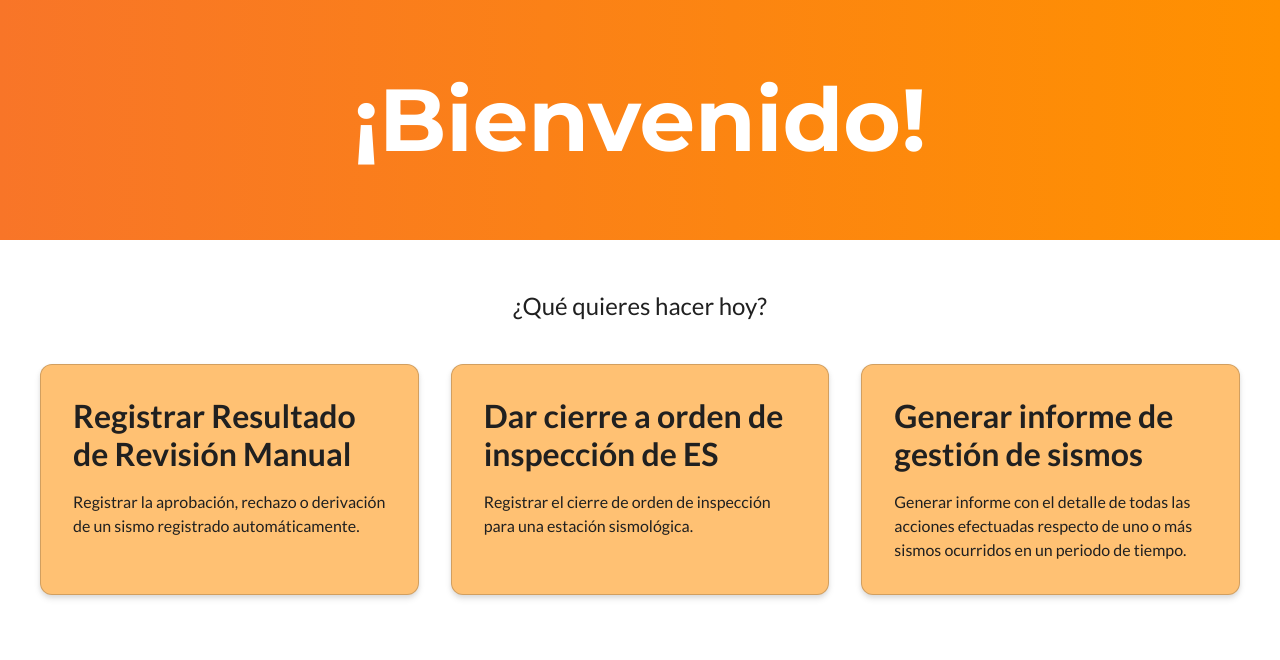
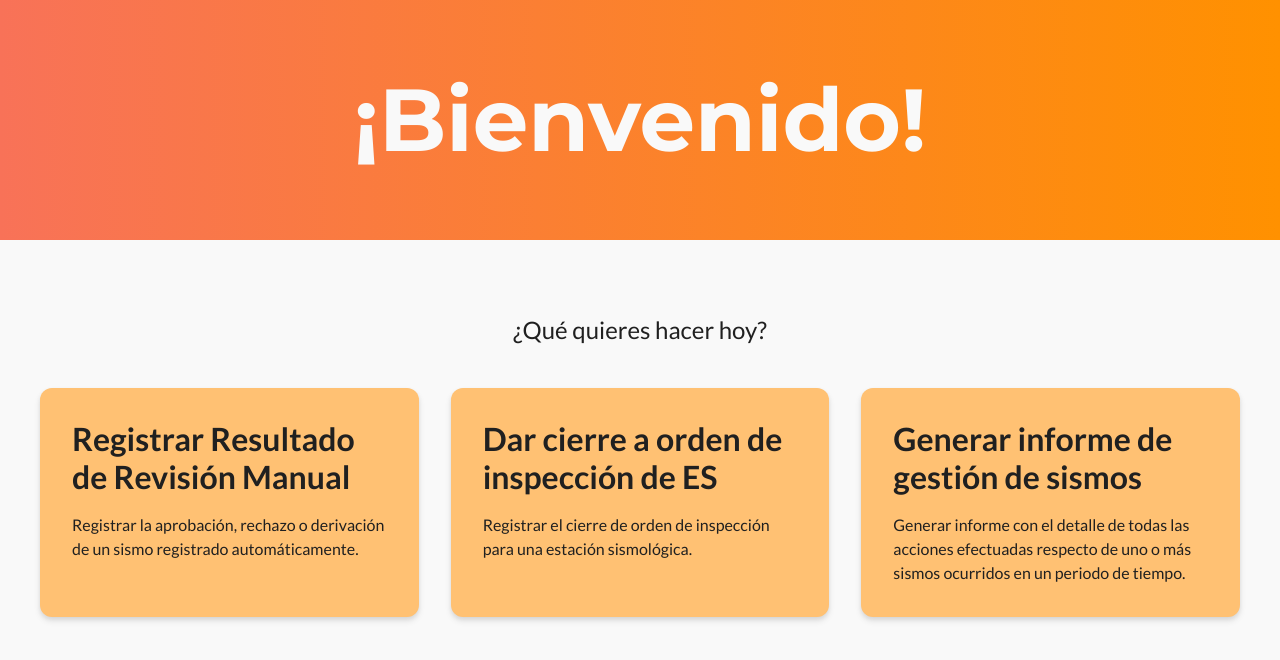
Before and after one commit to EpsilonML7376/TPI-DSI2025-G1-front-end, an Angular app: page / in a window 1280 px wide. Shown: the top 660 px of the page. Built offline with nearby package versions, Linux system fonts and the light colour scheme.

Commit message:
Corrección uso de fuentes y colores en Home

```diff
--- a/src/app/pages/home/home.css
+++ b/src/app/pages/home/home.css
@@ -5,7 +5,7 @@
 }
 
 .welcome-header {
-  background: linear-gradient(90deg, #F87528 0%, #FF9100 100%);
+  background: linear-gradient(90deg, var(--color-primary) 0%, var(--color-primary-variant) 100%);
   padding: 4rem 2rem;
   display: flex;
   justify-content: center;
@@ -14,17 +14,17 @@
 }
 
 .welcome-header h1 {
-  font-family: 'Montserrat', sans-serif;
+  font-family: var(--font-title);
   font-size: 5.5rem;
   font-weight: 700;
-  color: white;
+  color: var(--color-white);
   margin: 0;
   text-align: center;
 }
 
 .main-content {
   flex: 1;
-  background: white;
+  background: var(--color-white);
   padding: 3rem 2rem;
   display: flex;
   flex-direction: column;
@@ -32,10 +32,11 @@
 }
 
 .question {
-  font-family: 'Lato', sans-serif;
+  font-family: var(--font-body);
   font-size: 1.5rem;
-  color: #202020;
+  color: var(--color-black);
   margin-bottom: 2.5rem;
+  margin-top: 1.5rem;
   text-align: center;
 }
 
@@ -49,38 +50,40 @@
 }
 
 .card {
-  background-color: #FFC173;
+  background-color: var(--color-secondary);
   border-radius: 12px;
+  border: none;
   padding: 2rem;
   flex: 1;
   min-width: 300px;
   max-width: 500px;
   box-shadow: 0 4px 6px rgba(0, 0, 0, 0.1), 0 2px 4px rgba(0, 0, 0, 0.06);
   cursor: pointer;
-  transition: transform 0.2s ease, box-shadow 0.2s ease;
+  transition: all 0.2s ease;
 }
 
 .card:hover {
-  transform: translateY(-4px);
+  transform: translateY(-3px);
+  background-color: var(--color-secondary-variant);
   box-shadow: 0 8px 12px rgba(0, 0, 0, 0.15), 0 4px 6px rgba(0, 0, 0, 0.1);
 }
 
 .card-title {
-  font-family: 'Lato', sans-serif;
+  font-family: var(--font-body);
   margin: 0 0 1rem 0;
 }
 
 .card-title-main {
   font-size: 2rem;
   font-weight: 700;
-  color: #202020;
+  color: var(--color-black);
   display: block;
 }
 
 .card-description {
-  font-family: 'Lato', sans-serif;
+  font-family: var(--font-body);
   font-size: 1rem;
-  color: #202020;
+  color: var(--color-black);
   margin: 0;
   line-height: 1.5;
 }
--- a/src/styles.css
+++ b/src/styles.css
@@ -25,6 +25,7 @@ body {
     --color-primary: #F87258;
     --color-primary-variant: #FF9100;
     --color-secondary: #FFC173;
+    --color-secondary-variant: #FFB14A;
 
     /* Typography */
     --font-title: 'Montserrat', sans-serif;
```
Also changed, not shown: public/earthquake.icon.svg (added).
